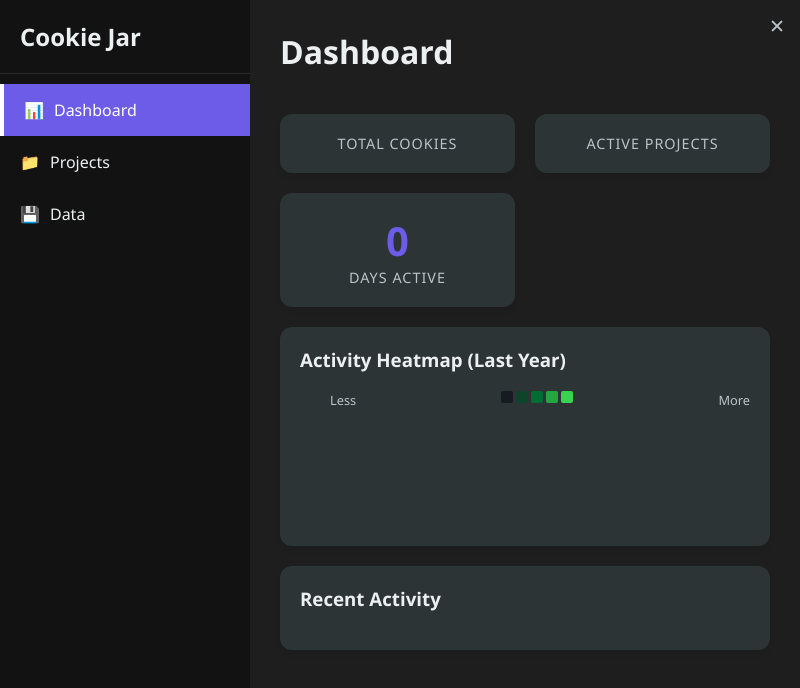
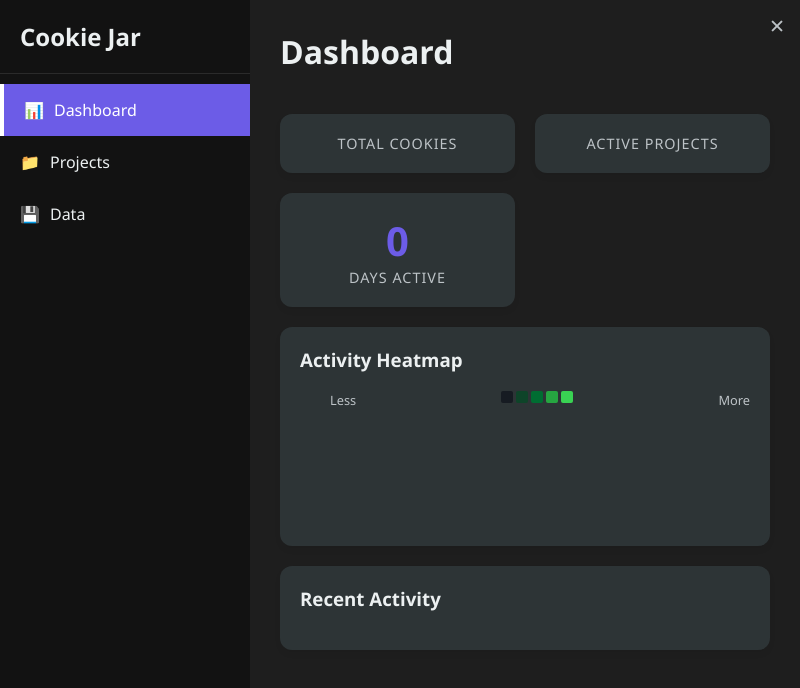
Before and after one commit to NamesAreOverrated/CookieJar, an Electron app: page stats.html in a window 800 px wide. Drawn offline with Linux system fonts and the light colour scheme; no server answers.

Commit message:
refactor: simplify activity heatmap title in stats page

```diff
--- a/stats.html
+++ b/stats.html
@@ -49,7 +49,7 @@
             </div>
 
             <div class="card">
-                <h3>Activity Heatmap (Last Year)</h3>
+                <h3>Activity Heatmap</h3>
                 <div class="heatmap-container">
                     <div class="heatmap-months">
                         <span>Less</span>
```
